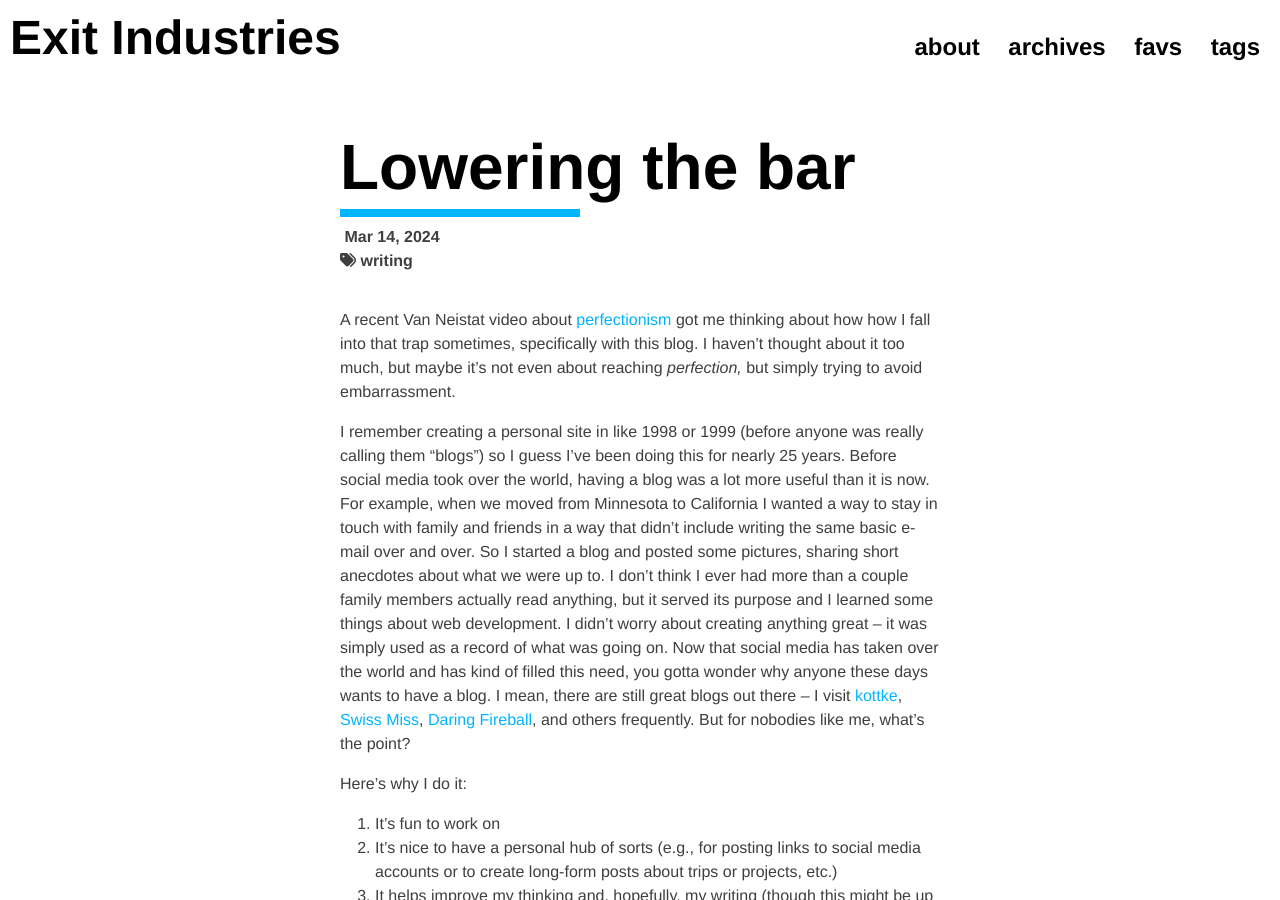
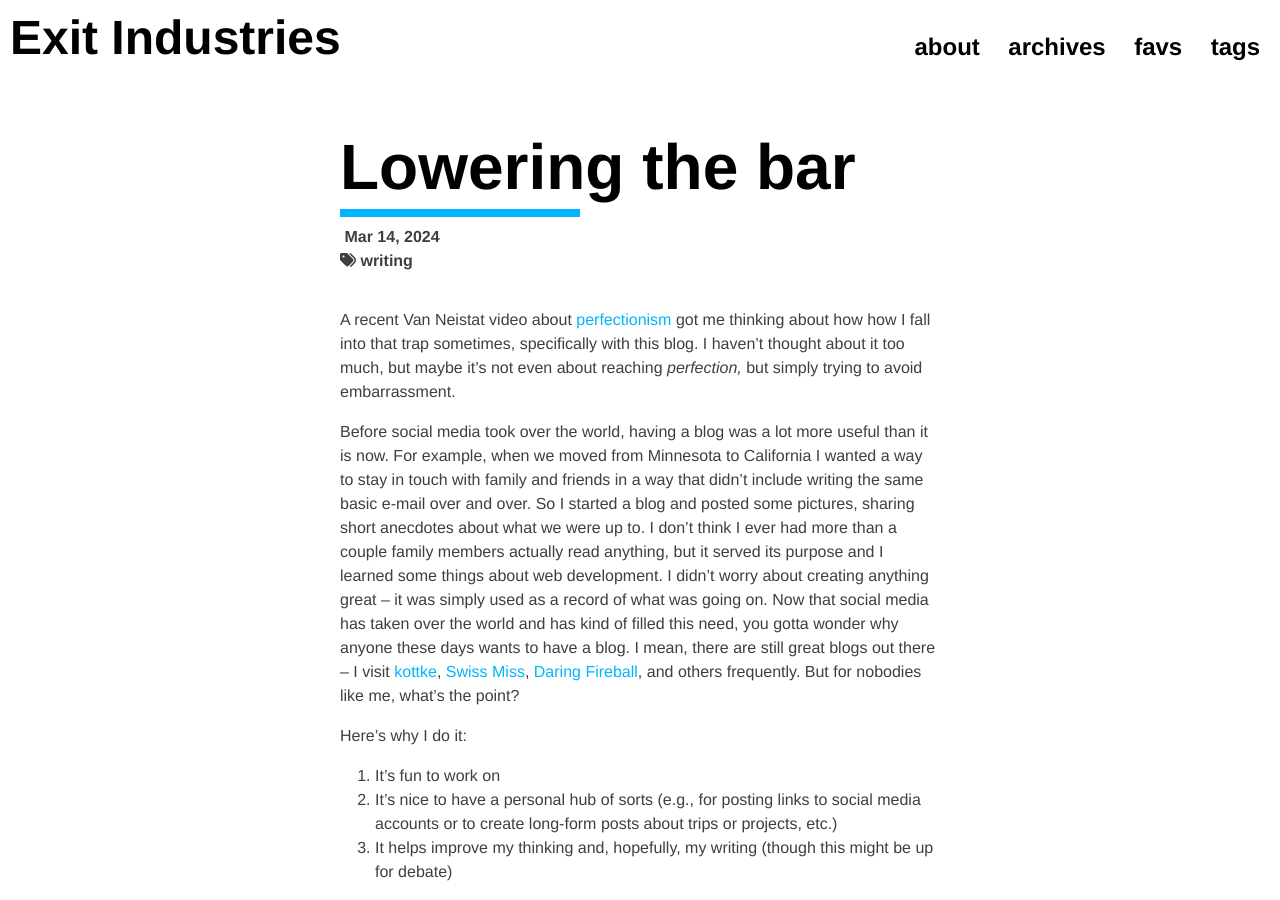
Before and after one commit to mps75/exit_industries, a Jekyll site: the page built from _posts/2024-03-14-lowering-the-bar.md, in a window 1280 px wide and 900 px high. Built offline with Jekyll 4.4.1, drawn with Linux system fonts in a browser that asks for light colours.

Commit message:
Minor edit

```diff
--- a/_posts/2024-03-14-lowering-the-bar.md
+++ b/_posts/2024-03-14-lowering-the-bar.md
@@ -8,7 +8,7 @@ hidden: false
 
 A recent Van Neistat video about [perfectionism](https://www.youtube.com/watch?v=dBqK6e9A9bE) got me thinking about how how I fall into that trap sometimes, specifically with this blog.  I haven’t thought about it too much, but maybe it’s not even about reaching *perfection,* but simply trying to avoid embarrassment.
 
-I remember creating a personal site in like 1998 or 1999 (before anyone was really calling them “blogs”) so I guess I’ve been doing this for nearly 25 years.  Before social media took over the world, having a blog was a lot more useful than it is now.  For example, when we moved from Minnesota to California I wanted a way to stay in touch with family and friends in a way that didn’t include writing the same basic e-mail over and over.  So I started a blog and posted some pictures, sharing short anecdotes about what we were up to.  I don’t think I ever had more than a couple family members actually read anything, but it served its purpose and I learned some things about web development.  I didn't worry about creating anything great -- it was simply used as a record of what was going on.  Now that social media has taken over the world and has kind of filled this need, you gotta wonder why anyone these days wants to have a blog.  I mean, there are still great blogs out there -- I visit [kottke](https://kottke.org), [Swiss Miss](https://www.swiss-miss.com), [Daring Fireball](https://daringfireball.net), and others frequently.  But for nobodies like me, what’s the point?
+Before social media took over the world, having a blog was a lot more useful than it is now.  For example, when we moved from Minnesota to California I wanted a way to stay in touch with family and friends in a way that didn’t include writing the same basic e-mail over and over.  So I started a blog and posted some pictures, sharing short anecdotes about what we were up to.  I don’t think I ever had more than a couple family members actually read anything, but it served its purpose and I learned some things about web development.  I didn't worry about creating anything great -- it was simply used as a record of what was going on.  Now that social media has taken over the world and has kind of filled this need, you gotta wonder why anyone these days wants to have a blog.  I mean, there are still great blogs out there -- I visit [kottke](https://kottke.org), [Swiss Miss](https://www.swiss-miss.com), [Daring Fireball](https://daringfireball.net), and others frequently.  But for nobodies like me, what’s the point?
 
 Here’s why I do it:
 1. It’s fun to work on
```
